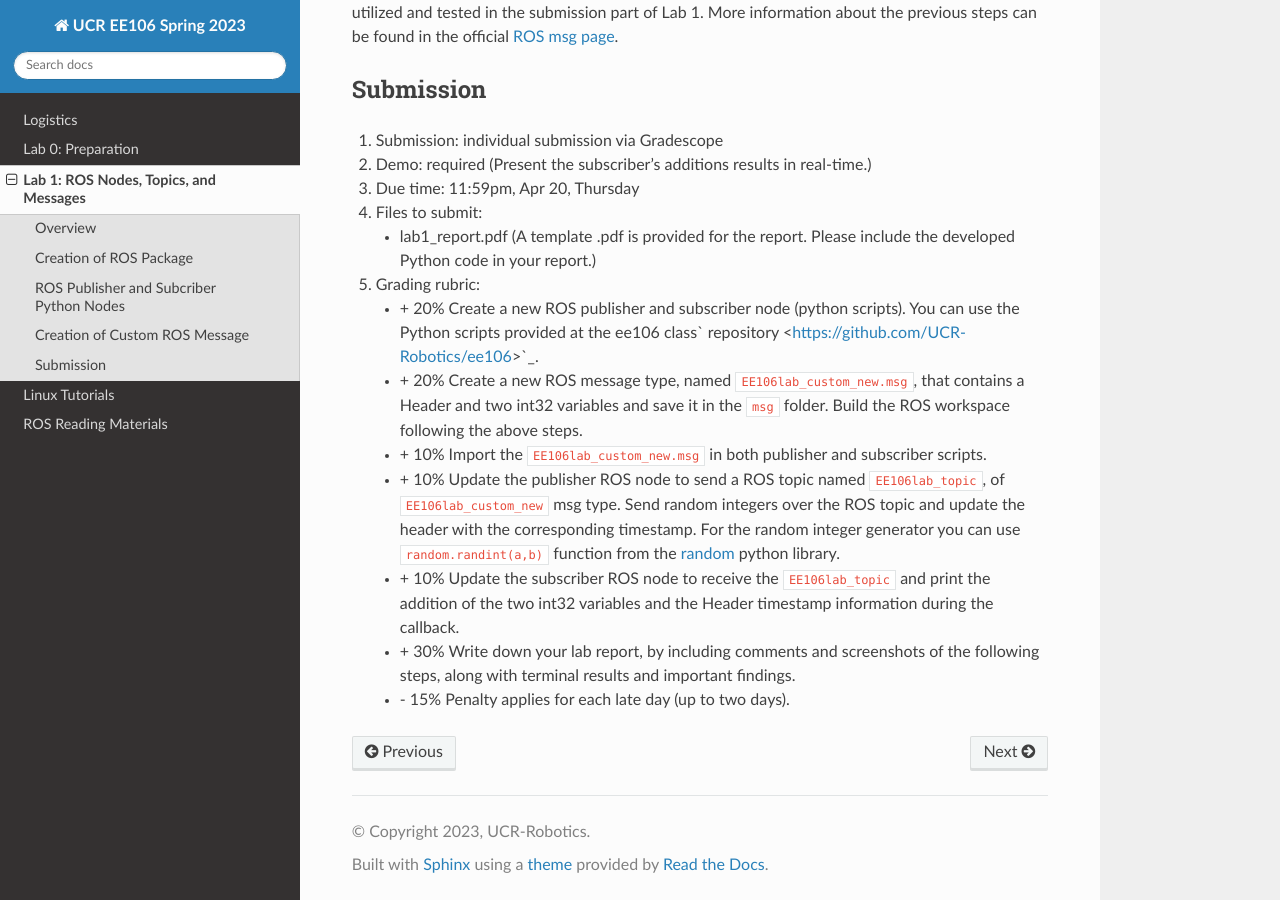
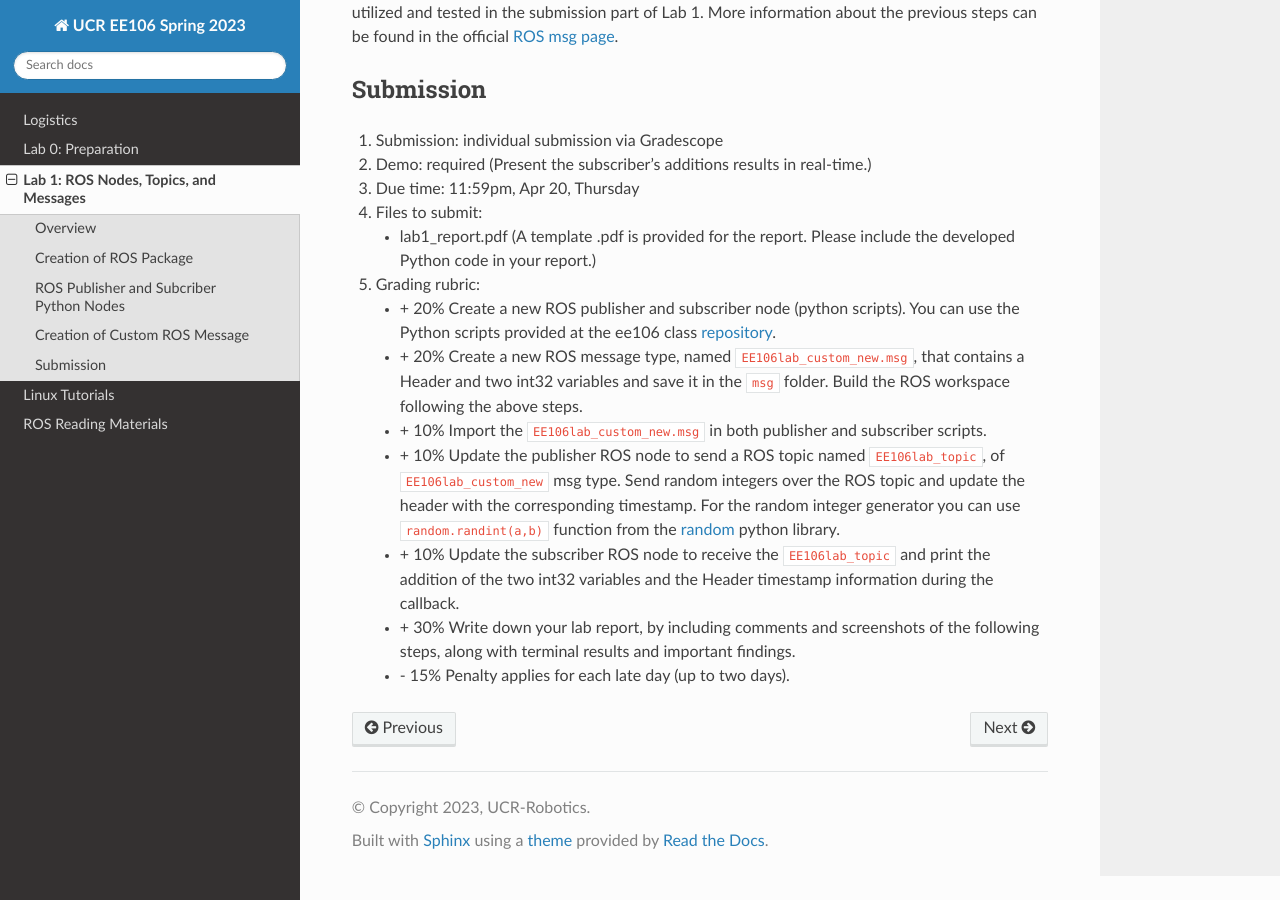
Before and after one commit to taektay/ee106, a Sphinx documentation site: the page built from docs/lab1.rst, in a window 1280 px wide and 900 px high, scrolled down 3799 px. Built offline with Sphinx 7.4.7 and the Read the Docs theme 2.0.0, drawn with Linux system fonts in a browser that asks for light colours; some of the changed lines change nothing that is shown.

Commit message:
repo up-to-date

```diff
--- a/docs/lab1.rst
+++ b/docs/lab1.rst
@@ -184,7 +184,7 @@ Submission
 
 #. Grading rubric:
 
-   - \+ 20%  Create a new ROS publisher and subscriber node (python scripts). You can use the Python scripts provided at the ee106 class` repository <https://github.com/UCR-Robotics/ee106>`_.
+   - \+ 20%  Create a new ROS publisher and subscriber node (python scripts). You can use the Python scripts provided at the ee106 class `repository <https://github.com/UCR-Robotics/ee106/tree/main/scripts>`_.
    - \+ 20%  Create a new ROS message type, named ``EE106lab_custom_new.msg``, that contains a Header and two int32 variables and save it in the ``msg`` folder. Build the ROS workspace following the above steps.
    - \+ 10% Import the ``EE106lab_custom_new.msg`` in both publisher and subscriber scripts.
    - \+ 10% Update the publisher ROS node to send a ROS topic named ``EE106lab_topic``, of ``EE106lab_custom_new`` msg type. Send random integers over the ROS topic and update the header with the corresponding timestamp. For the random integer generator you can use ``random.randint(a,b)`` function from the `random <https://www.w3schools.com/python/ref_random_randint.asp>`_ python library.
```
